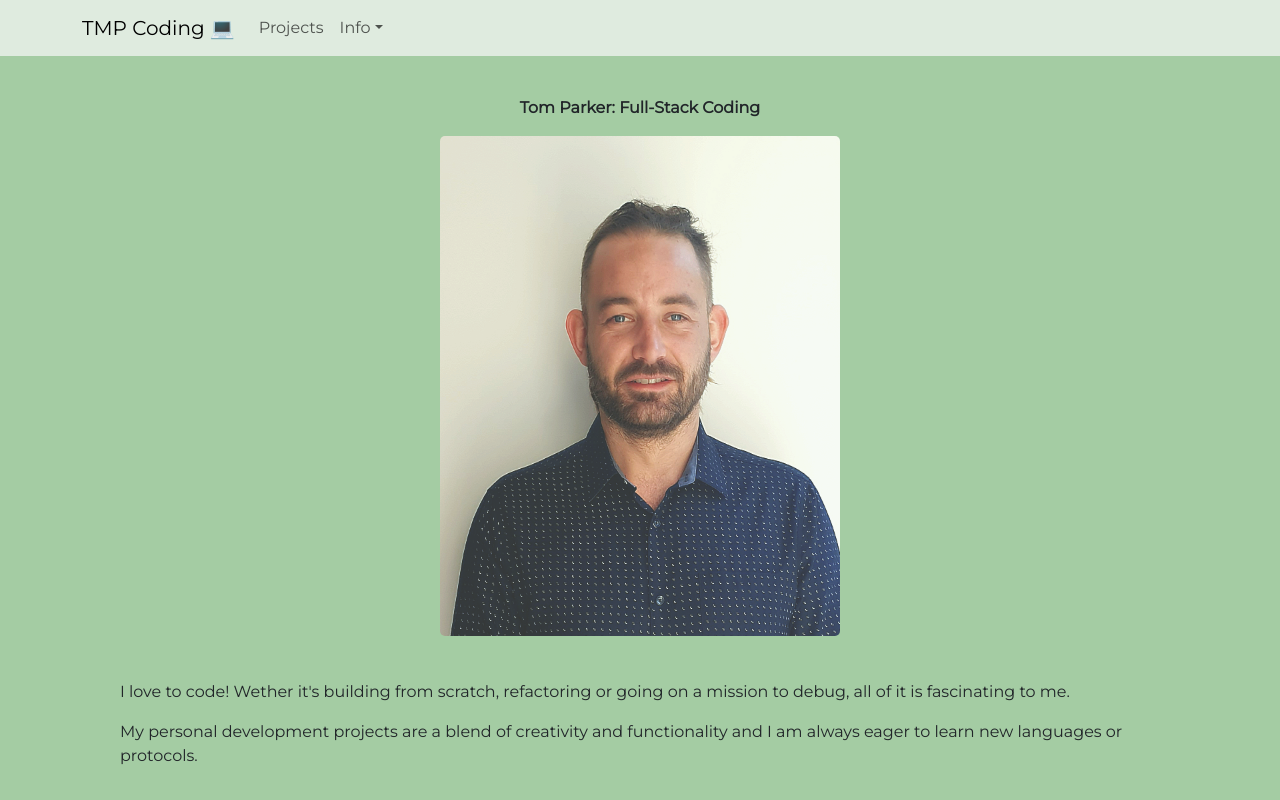
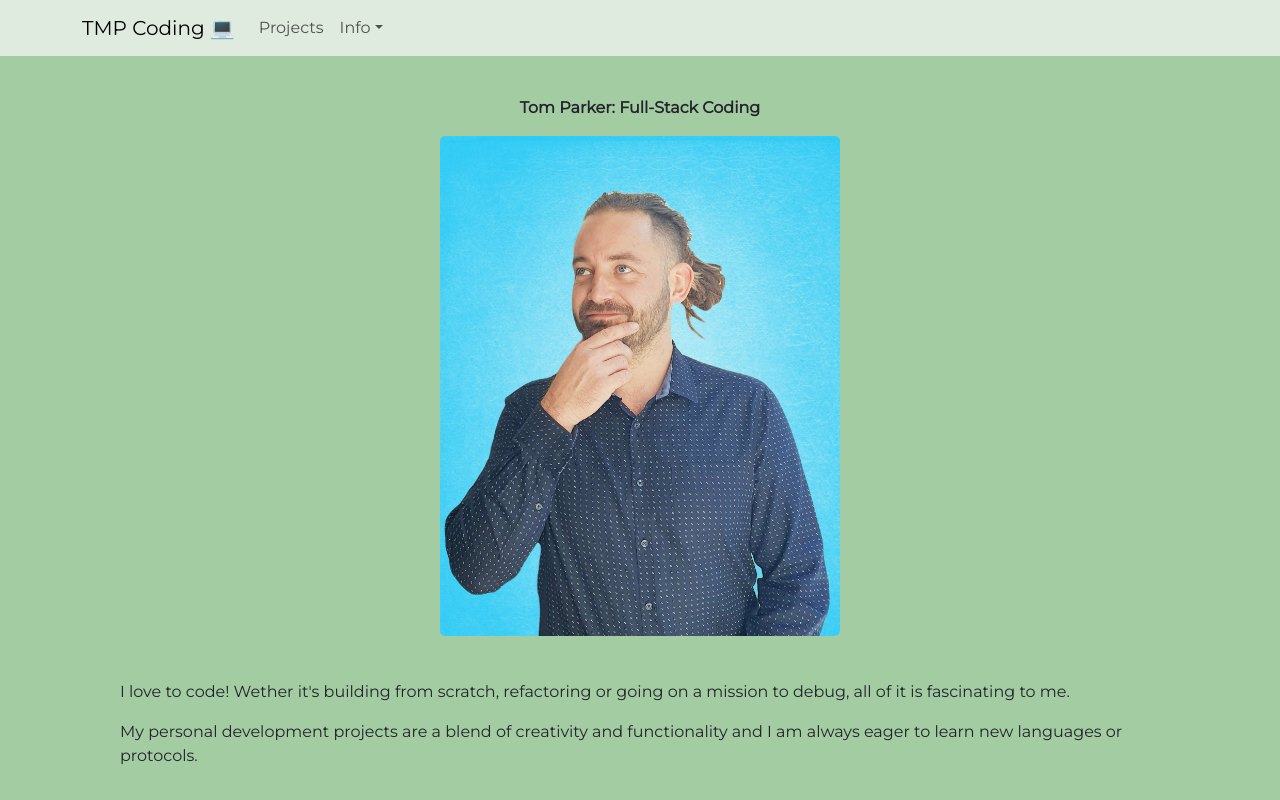
Before and after one commit to skwidhubz/tp-portfolio, a React (Create React App) app in the folder portfolio/: page / in a window 1280 px wide. Shown: the top 800 px of the page. Built offline with nearby package versions, Linux system fonts and the light colour scheme.

Commit message:
change profile pic

```diff
--- a/portfolio/src/Components/Home.js
+++ b/portfolio/src/Components/Home.js
@@ -1,5 +1,6 @@
 import React from 'react'
 import img_tom from '../Images/portrait_new.png';
+import img_alt from '../Images/ponder_profile.jpg';
 import '../Styles/home.css';
 
 const Home = () => {
@@ -9,7 +10,7 @@ const Home = () => {
             <p className='home-heading'>
             Tom Parker: Full-Stack Coding
             </p>
-            <img src={img_tom} className='home-image' alt='professional portrait of a man with a beard and black shirt'/>
+            <img src={img_alt} className='home-image' alt='professional portrait of a man with a beard and black shirt'/>
             <br/>
             <div className='home-biotext'>
                 <p>
```
Also changed, not shown: portfolio/src/Images/ponder_profile.jpg (added).
